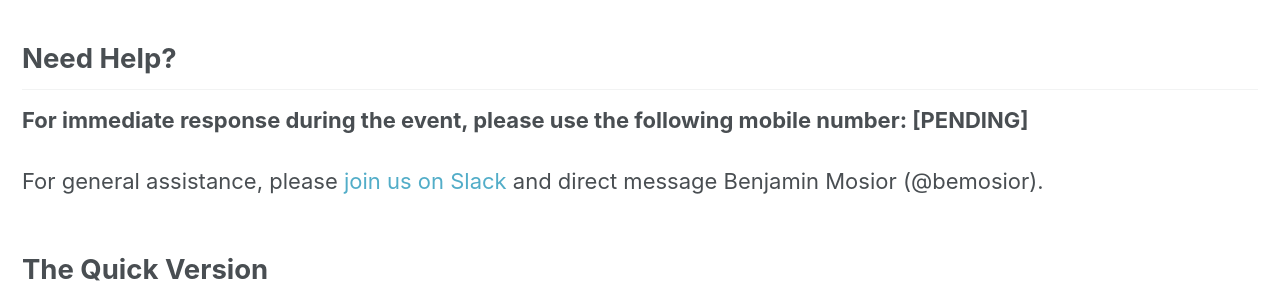
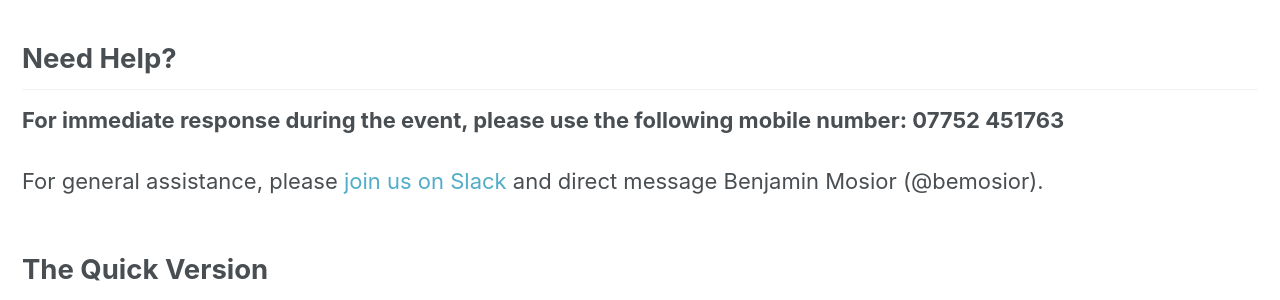
Before and after one commit to mapcampcommittee/mapcampcommittee.github.io, a Jekyll site: the page built from _pages/code_of_conduct.html, in a window 1280 px wide. Shown: the part 376-676 px from the top of the page. Built offline with Jekyll 4.4.1, drawn with Linux system fonts in a browser that asks for light colours.

Commit message:
Update code_of_conduct.html

```diff
--- a/_pages/code_of_conduct.html
+++ b/_pages/code_of_conduct.html
@@ -12,7 +12,7 @@
 
 <h2>Need Help?</h2>
 
-<p><strong>For immediate response during the event, please use the following mobile number: [PENDING]</strong></p>
+<p><strong>For immediate response during the event, please use the following mobile number: 07752 451763</strong></p>
 
 <p>For general assistance, please <a href="https://map-camp-slack-invite.herokuapp.com/" target="_blank">join us on Slack</a> and direct message Benjamin Mosior (@bemosior).</p>
 
```
